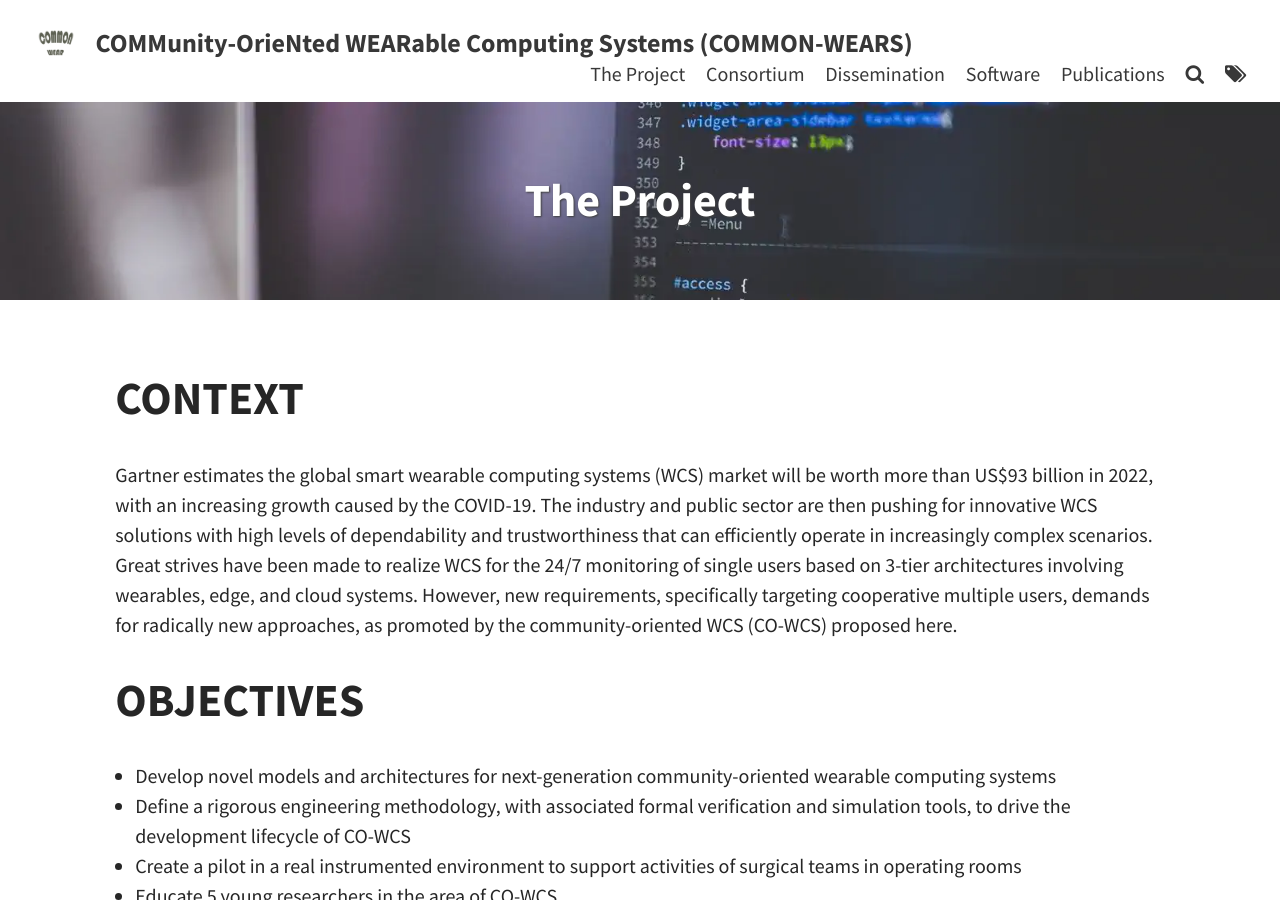
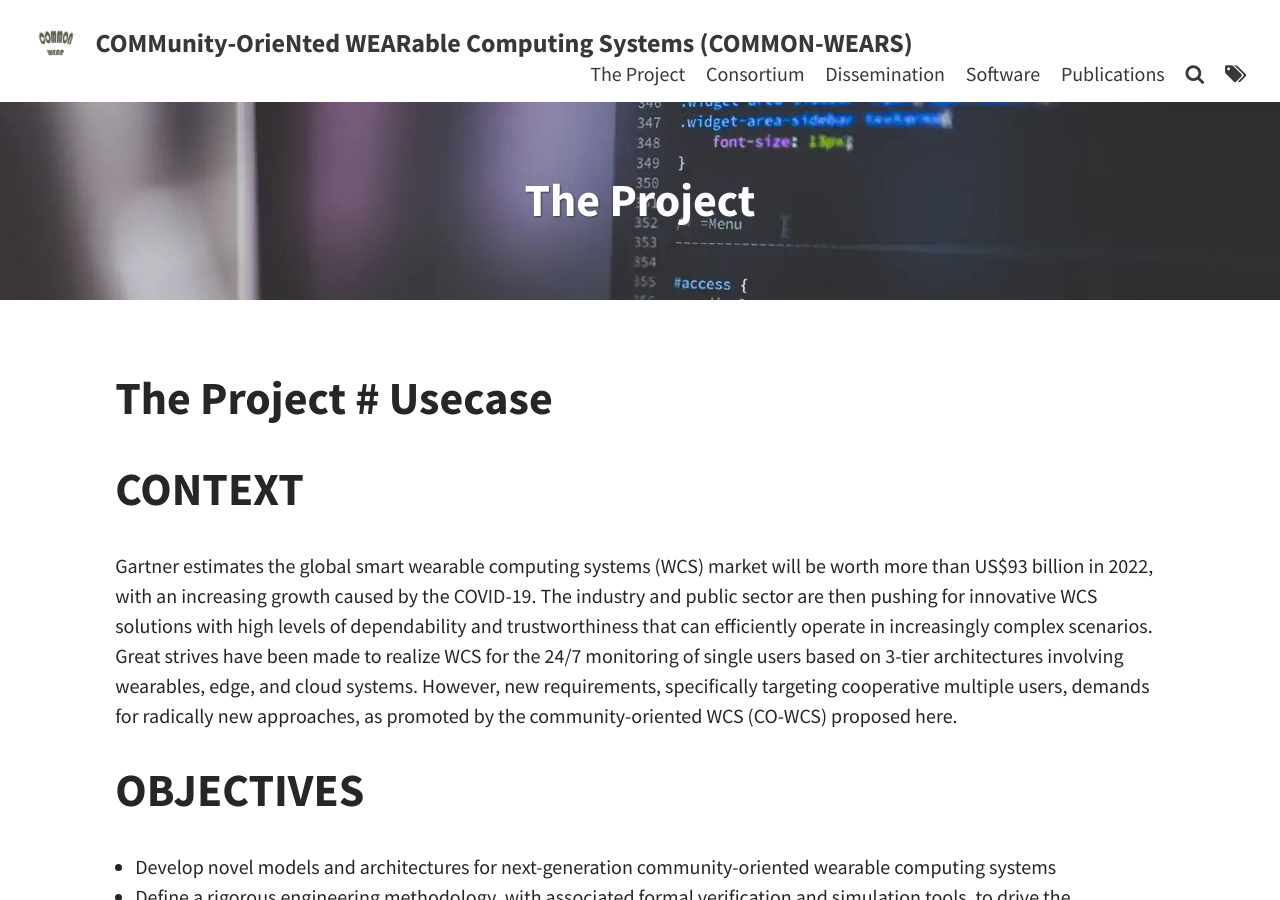
Before and after one commit to common-wears/2022, a Jekyll site: the page built from pages/1_project.md, in a window 1280 px wide and 900 px high. Built offline with Jekyll 4.4.1, drawn with Linux system fonts in a browser that asks for light colours.

Commit message:
Update 1_project.md

```diff
--- a/pages/1_project.md
+++ b/pages/1_project.md
@@ -7,6 +7,8 @@ feature-img: "assets/img/pexels/computer.webp"
 weight: 1
 tags: [Project]
 ---
+# [The Project](https://common-wears.github.io/2022/project/) # [Usecase](https://common-wears.github.io/2022/project/)
+
 
 # CONTEXT
 Gartner estimates the global smart wearable computing systems (WCS) market will be worth more than US$93 billion in 2022, with an increasing growth caused by the COVID-19. The industry and public sector are then pushing for innovative WCS solutions with high levels of dependability and trustworthiness that can efficiently operate in increasingly complex scenarios. Great strives have been made to realize WCS for the 24/7 monitoring of single users based on 3-tier architectures involving wearables, edge, and cloud systems. However, new requirements, specifically targeting cooperative multiple users, demands for radically new approaches, as promoted by the community-oriented WCS (CO-WCS) proposed here.
```
